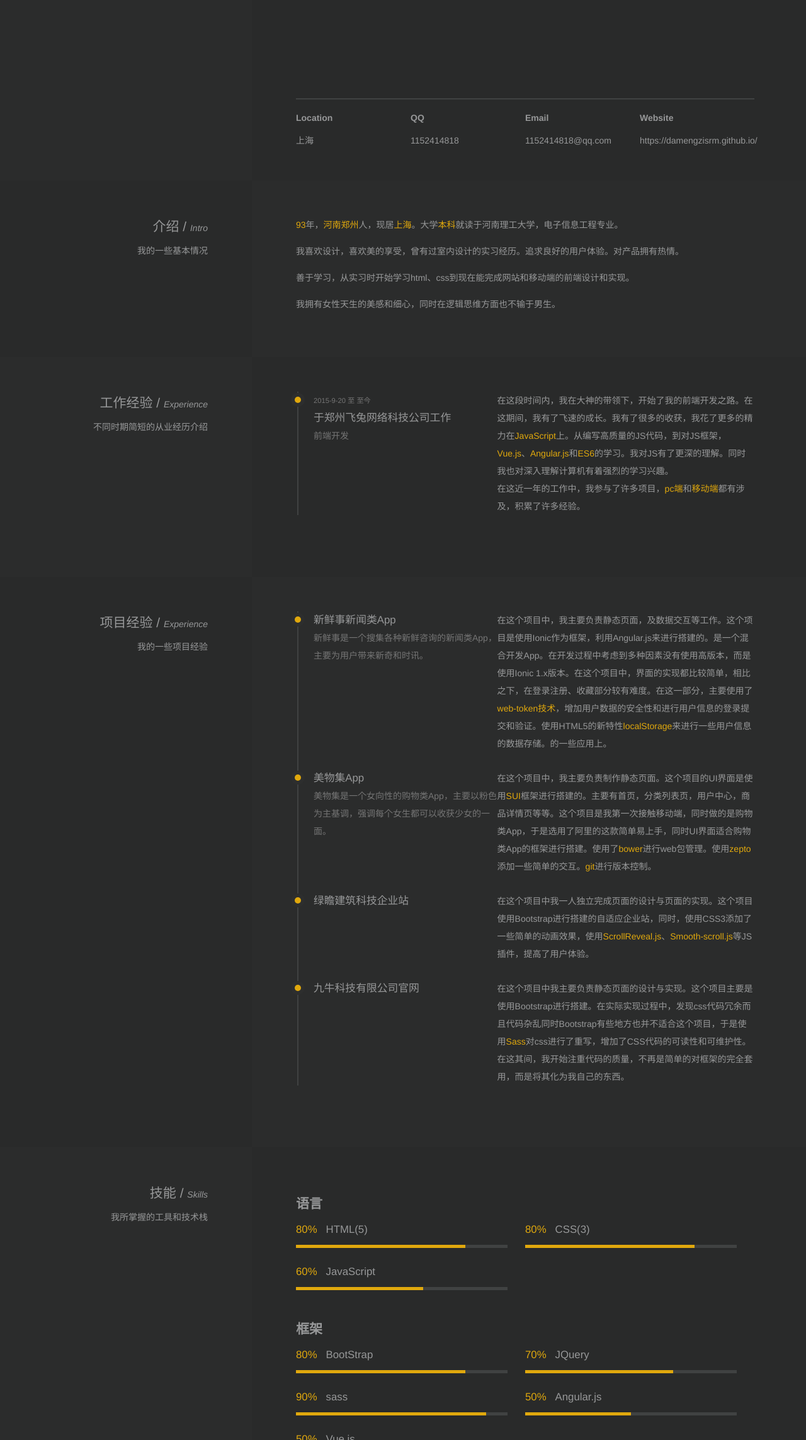
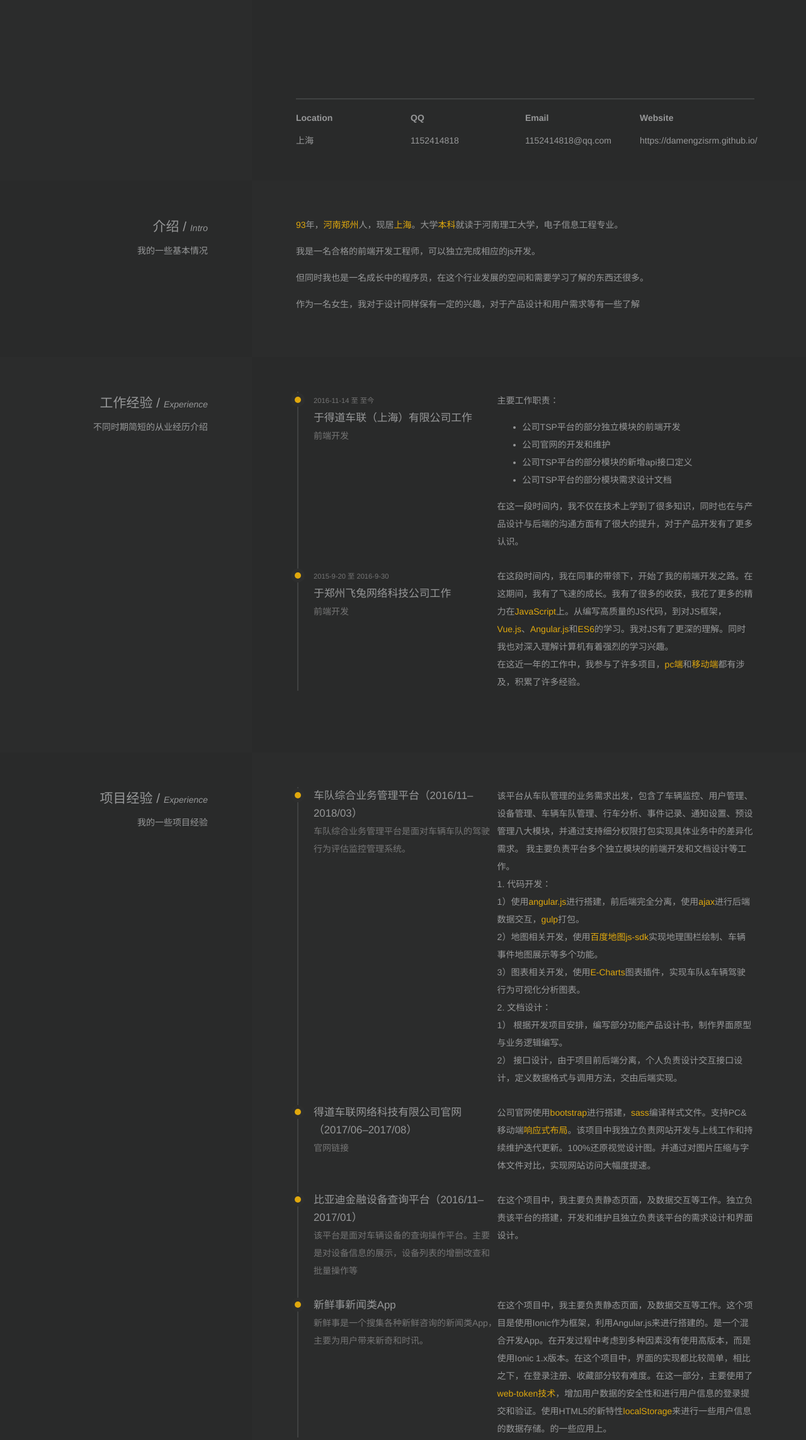
Before and after one commit to damengziSRM/damengziSRM.github.io, a plain HTML site: page myresume.html in a window 1280 px wide. Shown: the part 513-2800 px from the top of the page at 63% size. Drawn offline with Linux system fonts and the light colour scheme.

Commit message:
Add files via upload

```diff
--- a/myresume.html
+++ b/myresume.html
@@ -18,7 +18,7 @@
 	      <header class="header">
 	        <div class="header-box">
 	          <div class="avatar wow inShow no-print">
-	            <img src="img/avatar.jpg" alt="logo" class="img-responsive">
+	            <img src="img/big-head_big.jpg" alt="logo" class="img-responsive">
 	          </div>
 	          <h1 class="name text-center wow inShow no-print">Rosemond</h1>
 	          <h1 class="name text-center hide show-print-block">史如梦</h1>
@@ -30,7 +30,7 @@
 	            <h2 class="wow inShow" data-wow-delay="0.1s">
 	              <span class="text-light">史如梦</span>&nbsp;Rosemond
 	            </h2>
-	            <div class="description wow inShow" data-wow-delay="0.15s">有追求的前端开发者</div>
+	            <div class="description wow inShow" data-wow-delay="0.15s">一名前端开发者</div>
 	          </div>
 	          <div class="contact-info">
 	            <div class="row">
@@ -79,9 +79,9 @@
 	        <div class="intro">
 	          <p><span class="yellow">93</span>年，<span class="yellow">河南郑州</span>人，现居<span class="yellow">上海</span>。大学<span class="yellow">本科</span>就读于河南理工大学，电子信息工程专业。</p>
 	          <p></p>
-	          <p>我喜欢设计，喜欢美的享受，曾有过室内设计的实习经历。追求良好的用户体验。对产品拥有热情。</p>
-	          <p>善于学习，从实习时开始学习html、css到现在能完成网站和移动端的前端设计和实现。</p>
-	          <p>我拥有女性天生的美感和细心，同时在逻辑思维方面也不输于男生。</p>
+	          <p>我是一名合格的前端开发工程师，可以独立完成相应的js开发。</p>
+	          <p>但同时我也是一名成长中的程序员，在这个行业发展的空间和需要学习了解的东西还很多。</p>
+	          <p>作为一名女生，我对于设计同样保有一定的兴趣，对于产品设计和用户需求等有一些了解</p>
 	        </div>
 	      </div>
 	    </div>
@@ -98,18 +98,38 @@
 	      </header>
 	      <div class="section-content">
 	        <div class="experience">
+	        	<div class="item">
+		            <div class="row">
+		              <div class="col-md-5">
+		                <div class="time">2016-11-14 至 至今</div>
+		                <div class="title">于得道车联（上海）有限公司工作</div>
+		                <div class="description">前端开发</div>
+		              </div>
+		              <div class="col-md-7">
+		              	主要工作职责：
+		              	<ul>
+		              		<li>公司TSP平台的部分独立模块的前端开发</li>
+		              		<li>公司官网的开发和维护</li>
+		              		<li>公司TSP平台的部分模块的新增api接口定义</li>
+		              		<li>公司TSP平台的部分模块需求设计文档</li>
+		              	</ul>
+		              	在这一段时间内，我不仅在技术上学到了很多知识，同时也在与产品设计与后端的沟通方面有了很大的提升，对于产品开发有了更多认识。
+		              </div>
+		            </div>
+	          </div>
 	          <div class="item">
 	            <div class="row">
 	              <div class="col-md-5">
-	                <div class="time">2015-9-20 至 至今</div>
+	                <div class="time">2015-9-20 至 2016-9-30</div>
 	                <div class="title">于郑州飞兔网络科技公司工作</div>
 	                <div class="description">前端开发</div>
 	              </div>
-	              <div class="col-md-7">在这段时间内，我在大神的带领下，开始了我的前端开发之路。在这期间，我有了飞速的成长。我有了很多的收获，我花了更多的精力在<span class="yellow">JavaScript</span>上。从编写高质量的JS代码，到对JS框架，<span class="yellow">Vue.js</span>、<span class="yellow">Angular.js</span>和<span class="yellow">ES6</span>的学习。我对JS有了更深的理解。同时我也对深入理解计算机有着强烈的学习兴趣。<br>
+	              <div class="col-md-7">在这段时间内，我在同事的带领下，开始了我的前端开发之路。在这期间，我有了飞速的成长。我有了很多的收获，我花了更多的精力在<span class="yellow">JavaScript</span>上。从编写高质量的JS代码，到对JS框架，<span class="yellow">Vue.js</span>、<span class="yellow">Angular.js</span>和<span class="yellow">ES6</span>的学习。我对JS有了更深的理解。同时我也对深入理解计算机有着强烈的学习兴趣。<br>
 	              在这近一年的工作中，我参与了许多项目，<span class="yellow">pc端</span>和<span class="yellow">移动端</span>都有涉及，积累了许多经验。
 	              </div>
 	            </div>
 	          </div>
+
 	        </div>
 	      </div>
 	    </div>
@@ -126,6 +146,44 @@
 	      </header>
 	      <div class="section-content">
 	        <div class="experience">
+
+	          <div class="item">
+	            <div class="row">
+	              <div class="col-md-5">
+	                <div class="title">车队综合业务管理平台（2016/11–2018/03） </div>
+	                <div class="description">车队综合业务管理平台是面对车辆车队的驾驶行为评估监控管理系统。</div>
+	              </div>
+	              <div class="col-md-7">该平台从车队管理的业务需求出发，包含了车辆监控、用户管理、设备管理、车辆车队管理、行车分析、事件记录、通知设置、预设管理八大模块，并通过支持细分权限打包实现具体业务中的差异化需求。 	我主要负责平台多个独立模块的前端开发和文档设计等工作。<br>
+1. 代码开发：<br>
+1）使用<span class="yellow">angular.js</span>进行搭建，前后端完全分离，使用<span class="yellow">ajax</span>进行后端数据交互，<span class="yellow">gulp</span>打包。<br>
+2）地图相关开发，使用<span class="yellow">百度地图js-sdk</span>实现地理围栏绘制、车辆事件地图展示等多个功能。<br>
+3）图表相关开发，使用<span class="yellow">E-Charts</span>图表插件，实现车队&车辆驾驶行为可视化分析图表。<br>
+2. 文档设计：<br>
+1） 根据开发项目安排，编写部分功能产品设计书，制作界面原型与业务逻辑编写。<br>
+2） 接口设计，由于项目前后端分离，个人负责设计交互接口设计，定义数据格式与调用方法，交由后端实现。<br>
+	              </div>
+	            </div>
+	          </div>
+	          <div class="item">
+	            <div class="row">
+	              <div class="col-md-5">
+	                <div class="title"">得道车联网络科技有限公司官网（2017/06–2017/08）</div>
+	                <a class="description" href="http://www.dedaotsp.cn/" target="_blank">官网链接</a>
+	              </div>
+	              <div class="col-md-7">公司官网使用<span class="yellow">bootstrap</span>进行搭建，<span class="yellow">sass</span>编译样式文件。支持PC&移动端<span class="yellow">响应式布局</span>。该项目中我独立负责网站开发与上线工作和持续维护迭代更新。100%还原视觉设计图。并通过对图片压缩与字体文件对比，实现网站访问大幅度提速。
+	              </div>
+	            </div>
+	          </div>
+	          <div class="item">
+	            <div class="row">
+	              <div class="col-md-5">
+	                <div class="title">比亚迪金融设备查询平台（2016/11–2017/01） </div>
+	                <div class="description">该平台是面对车辆设备的查询操作平台。主要是对设备信息的展示，设备列表的增删改查和批量操作等</div>
+	              </div>
+	              <div class="col-md-7">在这个项目中，我主要负责静态页面，及数据交互等工作。独立负责该平台的搭建，开发和维护且独立负责该平台的需求设计和界面设计。
+	              </div>
+	            </div>
+	          </div>
 	          <div class="item">
 	            <div class="row">
 	              <div class="col-md-5">
@@ -136,36 +194,7 @@
 	              </div>
 	            </div>
 	          </div>
-	          <div class="item">
-	            <div class="row">
-	              <div class="col-md-5">
-	                <div class="title">美物集App</div>
-	                <div class="description">美物集是一个女向性的购物类App，主要以粉色为主基调，强调每个女生都可以收获少女的一面。</div>
-	              </div>
-	              <div class="col-md-7">在这个项目中，我主要负责制作静态页面。这个项目的UI界面是使用<span class="yellow">SUI</span>框架进行搭建的。主要有首页，分类列表页，用户中心，商品详情页等等。这个项目是我第一次接触移动端，同时做的是购物类App，于是选用了阿里的这款简单易上手，同时UI界面适合购物类App的框架进行搭建。使用了<span class="yellow">bower</span>进行web包管理。使用<span class="yellow">zepto</span>添加一些简单的交互。<span class="yellow">git</span>进行版本控制。
-	              </div>
-	            </div>
-	          </div>
-	          <div class="item">
-	            <div class="row">
-	              <div class="col-md-5">
-	                <div class="title">绿瞻建筑科技企业站</div>
-	                <!-- <div class="description">美物集是一个女向性的购物类App，主要以粉色为主基调，强调每个女生都可以收获少女的一面。</div> -->
-	              </div>
-	              <div class="col-md-7">在这个项目中我一人独立完成页面的设计与页面的实现。这个项目使用Bootstrap进行搭建的自适应企业站，同时，使用CSS3添加了一些简单的动画效果，使用<span class="yellow">ScrollReveal.js</span>、<span class="yellow">Smooth-scroll.js</span>等JS插件，提高了用户体验。
-	              </div>
-	            </div>
-	          </div>
-	          <div class="item">
-	            <div class="row">
-	              <div class="col-md-5">
-	                <div class="title">九牛科技有限公司官网</div>
-	                <!-- <div class="description">美物集是一个女向性的购物类App，主要以粉色为主基调，强调每个女生都可以收获少女的一面。</div> -->
-	              </div>
-	              <div class="col-md-7">在这个项目中我主要负责静态页面的设计与实现。这个项目主要是使用Bootstrap进行搭建。在实际实现过程中，发现css代码冗余而且代码杂乱同时Bootstrap有些地方也并不适合这个项目，于是使用<span class="yellow">Sass</span>对css进行了重写，增加了CSS代码的可读性和可维护性。在这其间，我开始注重代码的质量，不再是简单的对框架的完全套用，而是将其化为我自己的东西。
-	              </div>
-	            </div>
-	          </div>
+
 	        </div>
 	      </div>
 	    </div>
@@ -259,10 +288,10 @@
 	          <div class="col-md-6">
 	            <div class="item">
 	              <div class="text-info">
-	                <span class="num text-light">50%</span>Angular.js
+	                <span class="num text-light">80%</span>Angular.js
 	              </div>
 	              <div class="progress">
-	                <div class="progress-bar wow progressShow" style="width:50%"></div>
+	                <div class="progress-bar wow progressShow" style="width:80%"></div>
 	              </div>
 	            </div>
 
@@ -296,10 +325,10 @@
 	          <div class="col-md-6">
 	            <div class="item">
 	              <div class="text-info">
-	                <span class="num text-light">75%</span>Ajax
+	                <span class="num text-light">85%</span>Ajax
 	              </div>
 	              <div class="progress">
-	                <div class="progress-bar wow progressShow" style="width:75%"></div>
+	                <div class="progress-bar wow progressShow" style="width:85%"></div>
 	              </div>
 	            </div>
 
@@ -316,7 +345,17 @@
 	            </div>
 
 	          </div>
+	          <div class="col-md-6">
+	            <div class="item">
+	              <div class="text-info">
+	                <span class="num text-light">80%</span>svn
+	              </div>
+	              <div class="progress">
+	                <div class="progress-bar wow progressShow" style="width:80%"></div>
+	              </div>
+	            </div>
 
+	          </div>
 	        </div>
 	      </div>
 
@@ -340,7 +379,7 @@
 
 	              <h3 class="text-light">GitHub&nbsp;<i class="fa fa-github"></i></h3>
 
-	              <p>分享我的小项目，向大神学习</p>
+	              <p>分享我的demo，参与开源项目</p>
 	            </a>
 	            <a href="http://huaban.com/" target="_blank" class="item" title="http://huaban.com/">
 
@@ -359,7 +398,7 @@
 	            <a href="https://www.zhihu.com/" target="_blank" class="item" title="https://www.zhihu.com/">
 
 	              <h3 class="text-light">知乎</h3>
-	              <p>大神聚集地，解答我的疑惑</p>
+	              <p>专业回答和抖机灵的集合地</p>
 	            </a>
 	          </div>
 	          <div class="col-lg-4 col-md-6">
@@ -368,12 +407,12 @@
 
 	              <h3 class="text-light">CodePen&nbsp;<i class="fa fa-codepen"></i></h3>
 
-	              <p>搜索和分享有趣的代码</p>
+	              <p>搜索和分享有趣的小demo</p>
 	            </a>
 	            <a href="http://www.ruanyifeng.com/blog/" target="_blank" class="item" title="http://www.ruanyifeng.com/blog/">
 
 	              <h3 class="text-light">阮一峰的博客</h3>
-	              <p>从大神的博客不但学到了技术，还有他的态度。</p>
+	              <p>从大神的博客不但学到了技术，还有他对于知识的态度。</p>
 	            </a>
 	          </div>
 
```
Also changed, not shown: me.jpg (added).
